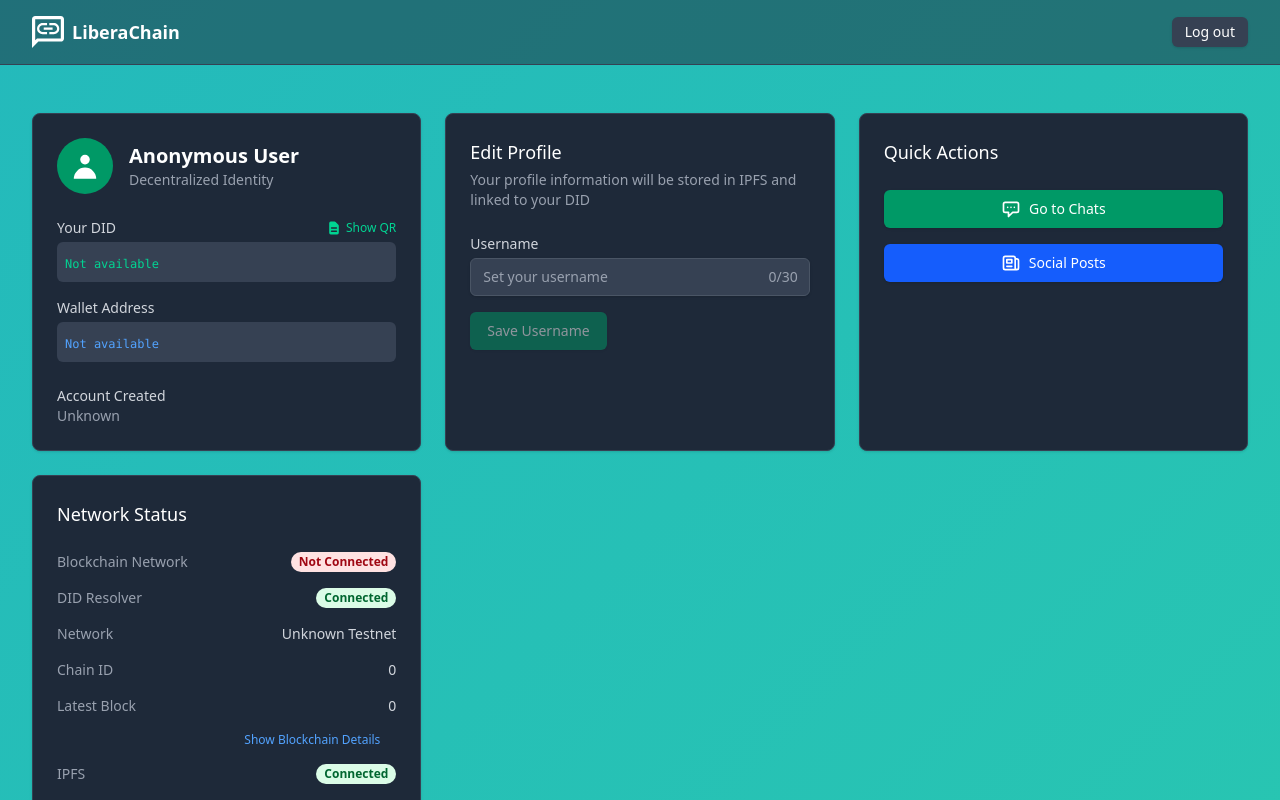
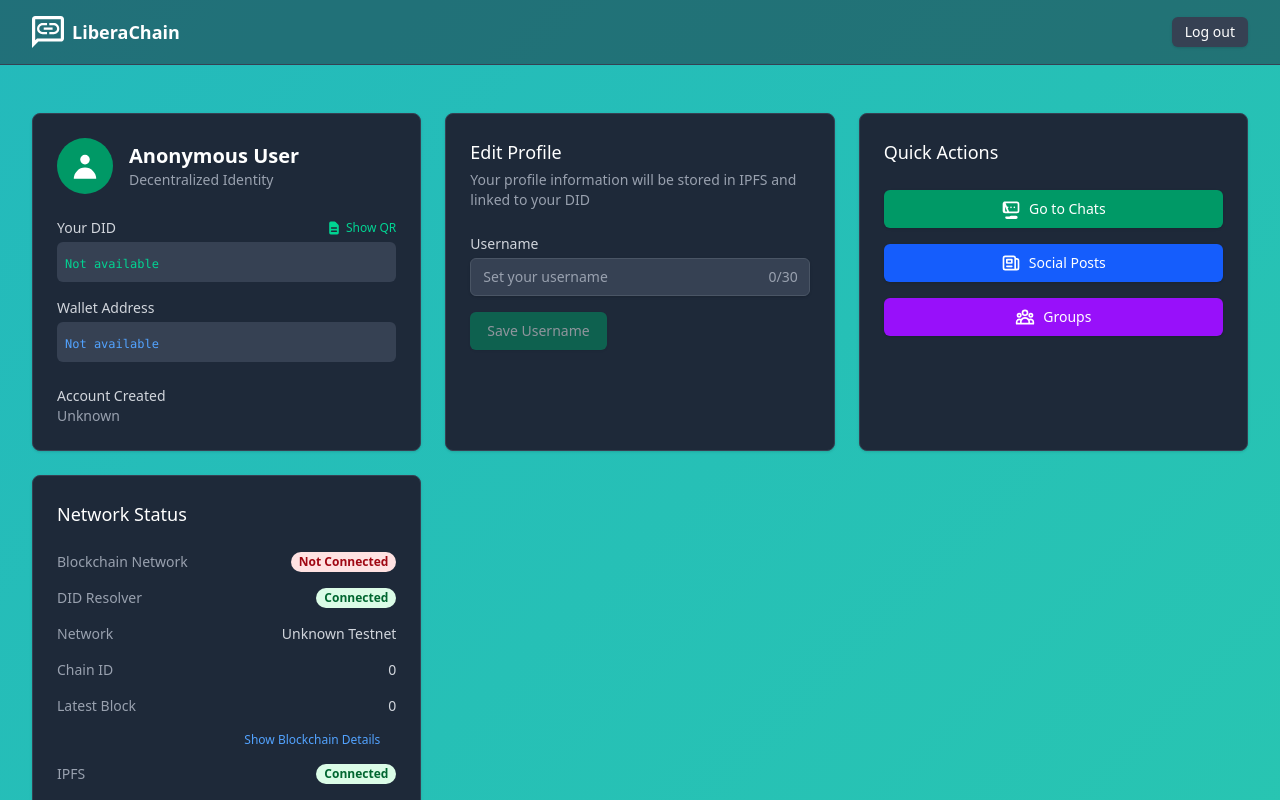
Before and after one commit to LiberaChain/front-next, a Next.js app: page /dashboard in a window 1280 px wide. Shown: the top 800 px of the page. Built offline with nearby package versions, Linux system fonts and the light colour scheme; no server answers; sample sign-in values are in the browser's storage.

Commit message:
groups link

```diff
--- a/app/dashboard/page.js
+++ b/app/dashboard/page.js
@@ -688,7 +688,7 @@ export default function Dashboard() {
                   className="inline-flex items-center justify-center px-4 py-2 border border-transparent text-sm font-medium rounded-md shadow-sm text-white bg-emerald-600 hover:bg-emerald-700 focus:outline-none focus:ring-2 focus:ring-offset-2 focus:ring-emerald-500"
                 >
                   <svg xmlns="http://www.w3.org/2000/svg" className="h-5 w-5 mr-2" fill="none" viewBox="0 0 24 24" stroke="currentColor">
-                    <path strokeLinecap="round" strokeLinejoin="round" strokeWidth="2" d="M8 10h.01M12 10h.01M16 10h.01M9 16H5a2 2 0 01-2-2V6a2 2 0 012-2h14a2 2 0 012 2v8a2 2 0 01-2 2h-5l-5 5v-5z" />
+                    <path strokeLinecap="round" strokeLinejoin="round" strokeWidth="2" d="M8 10h.01M12 10h.01M16 10h.01M9 16H5a2 2 0 01-2-2V6a2 2 0 012-2h14a2 2 0 012 2v8a2 2 0 01-2 2H6a2 2 0 01-2-2V4zm2 6a1 1 0 011-1h6a1 1 0 110 2H7a1 1 0 01-1-1zm1 3a1 1 0 100 2h6a1 1 0 100-2H7z" />
                   </svg>
                   Go to Chats
                 </Link>
@@ -700,6 +700,15 @@ export default function Dashboard() {
                     <path strokeLinecap="round" strokeLinejoin="round" strokeWidth="2" d="M19 20H5a2 2 0 01-2-2V6a2 2 0 012-2h10a2 2 0 012 2v1m2 13a2 2 0 01-2-2V7m2 13a2 2 0 002-2V9a2 2 0 00-2-2h-2m-4-3H9M7 16h6M7 8h6v4H7V8z" />
                   </svg>
                   Social Posts
+                </Link>
+                <Link
+                  href="/groups"
+                  className="inline-flex items-center justify-center px-4 py-2 border border-transparent text-sm font-medium rounded-md shadow-sm text-white bg-purple-600 hover:bg-purple-700 focus:outline-none focus:ring-2 focus:ring-offset-2 focus:ring-purple-500"
+                >
+                  <svg xmlns="http://www.w3.org/2000/svg" className="h-5 w-5 mr-2" fill="none" viewBox="0 0 24 24" stroke="currentColor">
+                    <path strokeLinecap="round" strokeLinejoin="round" strokeWidth="2" d="M17 20h5v-2a3 3 0 00-5.356-1.857M17 20H7m10 0v-2c0-.656-.126-1.283-.356-1.857M7 20H2v-2a3 3 0 015.356-1.857M7 20v-2c0-.656.126-1.283.356-1.857m0 0a5.002 5.002 0 019.288 0M15 7a3 3 0 11-6 0 3 3 0 016 0zm6 3a2 2 0 11-4 0 2 2 0 014 0zM7 10a2 2 0 11-4 0 2 2 0 014 0z" />
+                  </svg>
+                  Groups
                 </Link>
               </div>
             </div>
```
